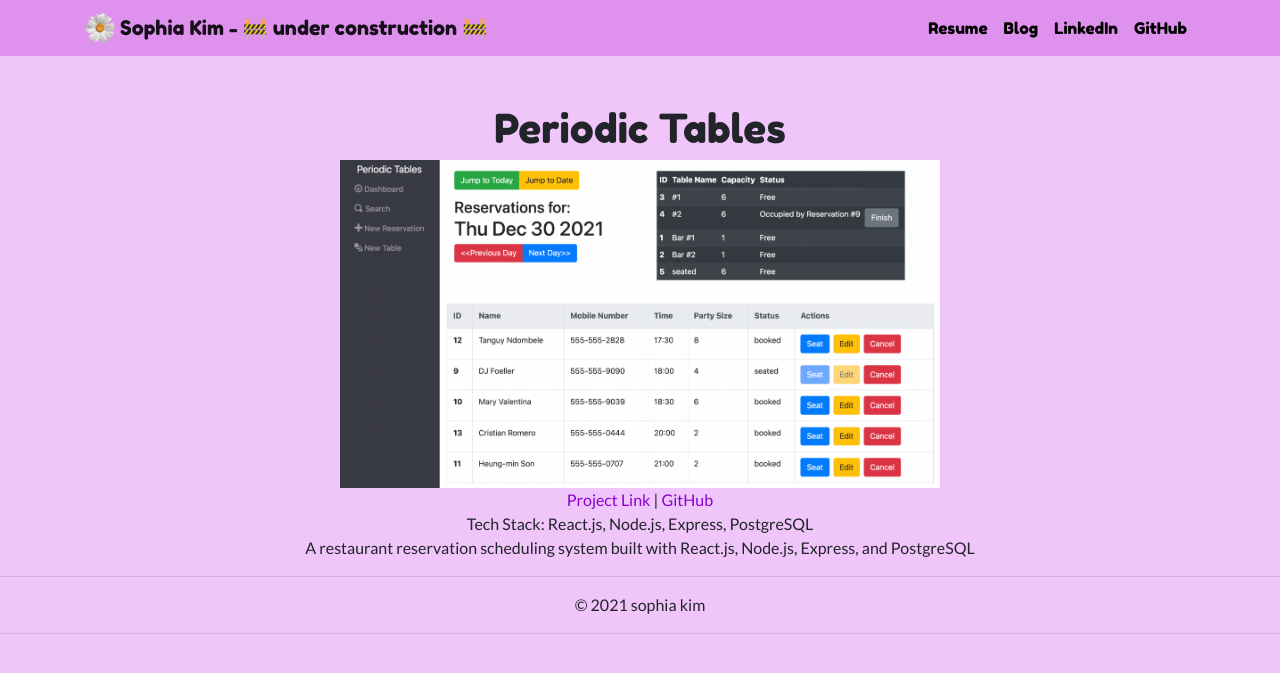
After one commit to fifikim/portfolio, a Django app: page /projects/1/ in a window 1280 px wide. The commit adds this page. Shown: the top 673 px of the page. Run offline with Django 4.2, Linux system fonts and the light colour scheme; data comes from the database, SQL or seed files in the repository; both versions use the stored data as it was after the commit; some libraries are stand-ins or nearby versions; some web fonts are replaced.

Commit message:
create project detail view

```diff
--- a/portfolio/urls.py
+++ b/portfolio/urls.py
@@ -21,6 +21,7 @@ from projects import views
 
 urlpatterns = [
     path('admin/', admin.site.urls),
+    path("projects/", include("projects.urls")),
     path('', views.home, name='home'),
     path('blog/', include('blog.urls')),
 ]
--- a/projects/apps.py
+++ b/projects/apps.py
@@ -1,5 +1,4 @@
 from django.apps import AppConfig
-
 
 class ProjectsConfig(AppConfig):
     default_auto_field = 'django.db.models.BigAutoField'
--- a/projects/models.py
+++ b/projects/models.py
@@ -6,6 +6,7 @@ class Project(models.Model):
   stack = models.CharField(max_length=100, blank=True)
   image = models.ImageField(upload_to='projects/images/')
   url = models.URLField(blank=True)
+  github = models.URLField(blank=True)
 
   def __str__(self):
     return self.title
--- a/projects/templates/projects/base.html
+++ b/projects/templates/projects/base.html
@@ -18,11 +18,11 @@
 
 <body>
 
-  <nav id="topNav" class="navbar navbar-expand-md navbar-light">
+  <nav id="topNav" class="navbar navbar-expand-md navbar-light align-items-center">
     <div class="container">
       <a class="navbar-brand" href="{% url 'home' %}">
-        <img src="{% static "projects/daisy.png" %}" width="30" height="30" class="d-inline-block align-top" alt="Nick's Logo">
-        <span>Sophia Kim | 🚧 under construction 🚧 </span>
+        <img src="{% static "projects/daisy.png" %}" width="30" height="30" class="d-inline-block align-top" alt="Sophia's Logo">
+        <span>Sophia Kim - 🚧 under construction 🚧 </span>
       </a>
       <button class="navbar-toggler" type="button" data-toggle="collapse" data-target="#navbarNav" aria-controls="navbarNav" aria-expanded="false" aria-label="Toggle navigation">
         <span class="navbar-toggler-icon"></span>
--- /dev/null
+++ b/projects/templates/projects/project_detail.html
@@ -0,0 +1,13 @@
+{% extends 'projects/base.html' %}
+{% block content %}
+
+<h1 class="text-center mt-5" id="section-heading">{{ project.title }}</h1>
+<img src="{{ project.image.url }}" width="600">
+<br>
+<a href="{{ project.url }}">Project Link</a> | <a href="{{ project.github }}">GitHub</a>
+<br>
+Tech Stack: {{ project.stack }}
+<br>
+{{ project.description|safe }}
+
+{% endblock %}
--- a/projects/urls.py
+++ b/projects/urls.py
@@ -1,9 +1,7 @@
 from django.urls import path
 from . import views
 
-app_name = 'projects'
-
 urlpatterns = [
-  path('', views.home, name='home'),
-  path('projects/<int:project_id>/', views.detail, name='detail'),
+  path("", views.home, name="home"),
+  path("<int:pk>/", views.project_detail, name="project_detail"),
 ]
--- a/projects/views.py
+++ b/projects/views.py
@@ -1,10 +1,10 @@
 from django.shortcuts import render, get_object_or_404
-from .models import Project
+from projects.models import Project
 
 def home(request):
   projects = Project.objects.all()
   return render(request, 'projects/home.html', {'projects': projects})
 
-def detail(request, project_id):
-  project = get_object_or_404(Project, pk=project_id)
-  return render(request, 'projects/detail.html', {'project': project})
+def project_detail(request, pk):
+  project = get_object_or_404(Project, pk=pk)
+  return render(request, 'projects/project_detail.html', {'project': project})
```
Also changed, not shown: projects/templates/projects/detail.html (deleted, +0 -10 lines), projects/templates/projects/home.html (+8 -4 lines), db.sqlite3, media/projects/images/fifikim.png (added), projects/migrations/0003_project_github.py (added).
